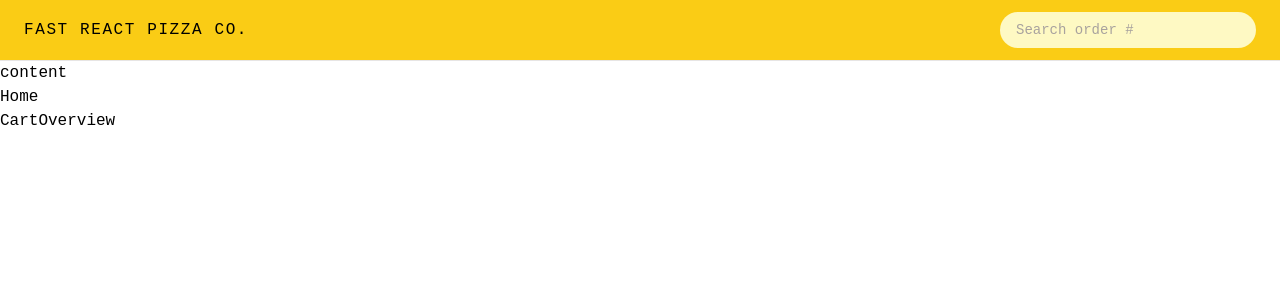
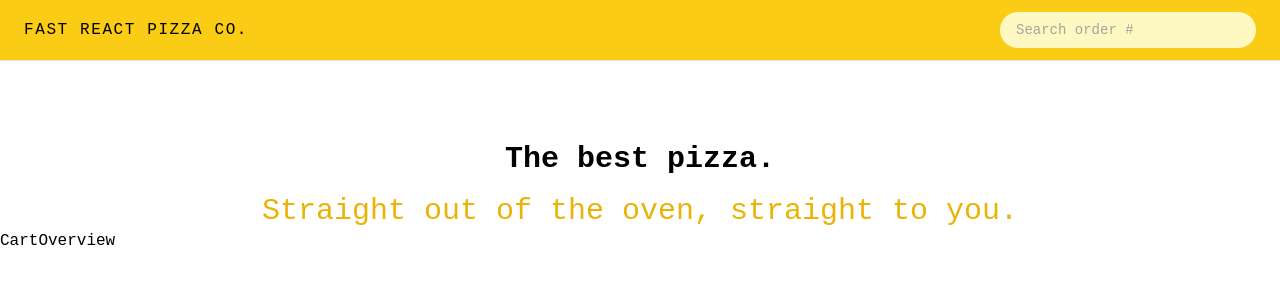
Before and after one commit to dosepehr/fast-react-pizza, a React (Vite) app: page / in a window 1280 px wide. Shown: the top 300 px of the page. Built offline with nearby package versions, Linux system fonts and the light colour scheme.

Commit message:
add Home component style

```diff
--- a/src/components/Header.jsx
+++ b/src/components/Header.jsx
@@ -2,7 +2,7 @@ import { Link } from "react-router-dom";
 
 const Header = () => {
   return (
-    <div className="flex items-center justify-between border-b border-stone-200 bg-yellow-400 px-4 py-3 sm:px-6">
+    <div className="mb-20 flex items-center justify-between border-b border-stone-200 bg-yellow-400 px-4 py-3 sm:px-6">
       <Link to="/" className="font-thin tracking-widest">
         FAST REACT PIZZA CO.
       </Link>
--- a/src/components/Home.jsx
+++ b/src/components/Home.jsx
@@ -1,9 +1,16 @@
-import React from 'react'
+import React from "react";
 
 const Home = () => {
   return (
-    <div>Home</div>
-  )
-}
+    <div className="text-center">
+      <h1 className="mb-4 text-xl font-semibold md:text-3xl">
+        The best pizza.
+      </h1>
+      <span className="text-xl text-yellow-500 md:text-3xl ">
+        Straight out of the oven, straight to you.
+      </span>
+    </div>
+  );
+};
 
-export default Home
+export default Home;
--- a/src/components/MainLayout.jsx
+++ b/src/components/MainLayout.jsx
@@ -1,15 +1,12 @@
-import Header from './Header';
-import { Outlet } from 'react-router-dom';
-import CartOverview from './CartOverview';
+import Header from "./Header";
+import { Outlet } from "react-router-dom";
+import CartOverview from "./CartOverview";
 
 const MainLayout = () => {
   return (
     <div>
       <Header />
-            <main>
-                <h1>content</h1>
       <Outlet />
-            </main>
       <CartOverview />
     </div>
   );
```
Lines whose indentation alone changed are shown as unchanged.
